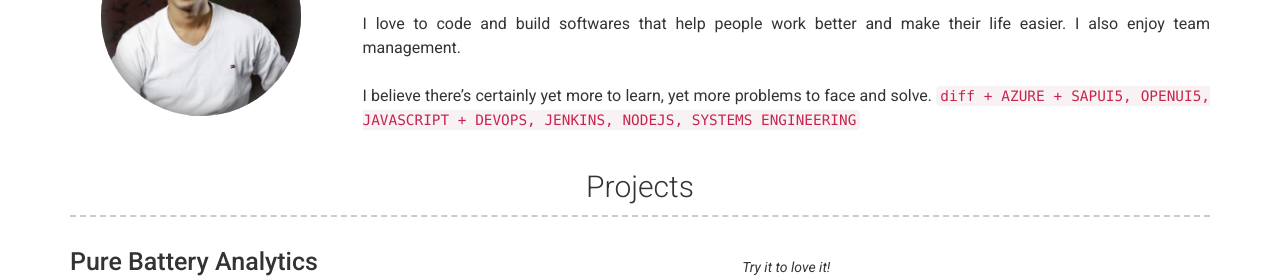
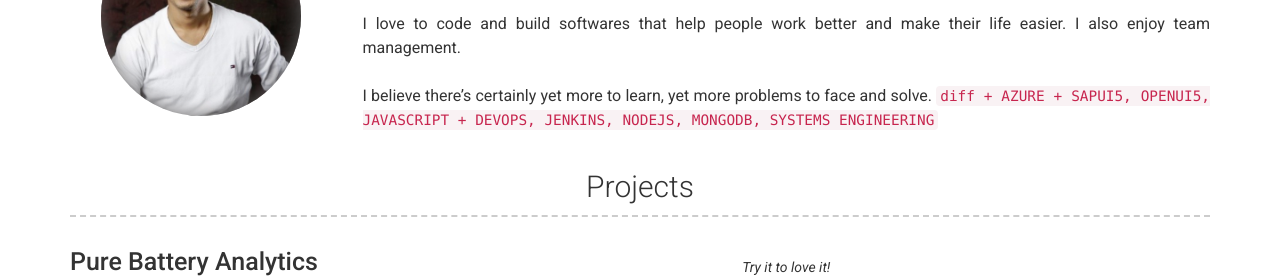
Before and after one commit to medhachaitanya/medhachaitanya.github.io, a Jekyll site: the page built from index.md, in a window 1280 px wide. Shown: the part 363-643 px from the top of the page. Built offline with Jekyll 4.4.1, drawn with Linux system fonts in a browser that asks for light colours; nearby versions of some CDN libraries.

Commit message:
Tech Stack Added

````diff
--- a/_config.yml
+++ b/_config.yml
@@ -63,7 +63,7 @@ about_content:  # this will include new lines to allow paragraphs
   ```diff
   + AZURE
   + SAPUI5, OPENUI5, JAVASCRIPT
-  + DEVOPS, JENKINS, NODEJS, SYSTEMS ENGINEERING
+  + DEVOPS, JENKINS, NODEJS, MONGODB, SYSTEMS ENGINEERING
   ```
 
 content:
````
